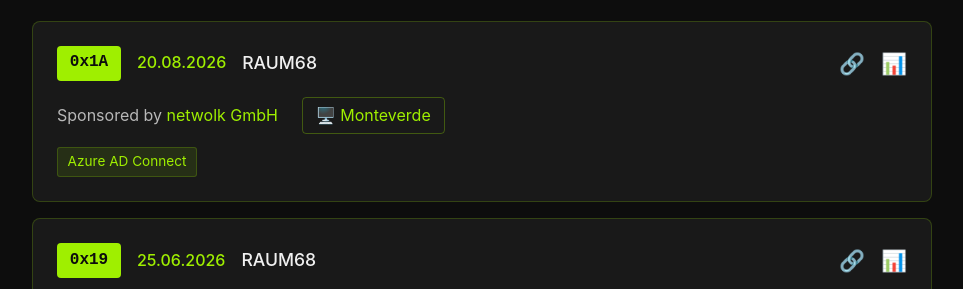
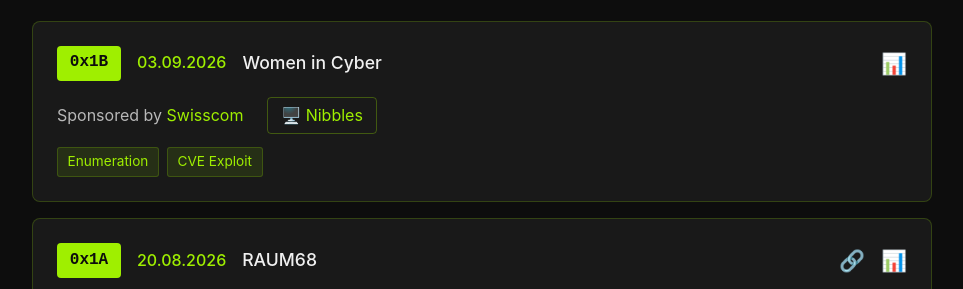
Before and after one commit to antoinet/htb-meetup-zurich, a plain HTML site: page schedule.html in a window 1280 px wide. Shown: the part 511-800 px from the top of the page, without its empty margins (158-1121 px from the left). Drawn offline with Linux system fonts and the light colour scheme.

Commit message:
Add 0x1B schedule

```diff
--- a/schedule.html
+++ b/schedule.html
@@ -28,6 +28,25 @@
 
       <div class="event-card">
         <div class="event-header">
+          <span class="event-number">0x1B</span>
+          <span class="event-date">03.09.2026</span>
+          <span class="event-title">Women in Cyber</span>
+          <div class="icon-links">
+            <a href="https://github.com/antoinet/htb-meetup-zurich/tree/main/0x1B_20260903_Swisscom" class="icon-link" title="Slides">📊</a>
+          </div>
+        </div>
+        <div class="event-details">
+          <span class="sponsor">Sponsored by <a href="https://www.swisscom.ch">Swisscom</a></span>
+          <a href="https://www.hackthebox.com/machines/nibbles" class="machine-link">🖥️ Nibbles</a>
+        </div>
+        <div class="topics">
+          <span class="topic-tag">Enumeration</span>
+          <span class="topic-tag">CVE Exploit</span>
+        </div>
+      </div>
+
+      <div class="event-card">
+        <div class="event-header">
           <span class="event-number">0x1A</span>
           <span class="event-date">20.08.2026</span>
           <span class="event-title">RAUM68</span>
@@ -44,6 +63,7 @@
           <span class="topic-tag">Azure AD Connect</span>
         </div>
       </div>
+
       <div class="event-card">
         <div class="event-header">
           <span class="event-number">0x19</span>
```
